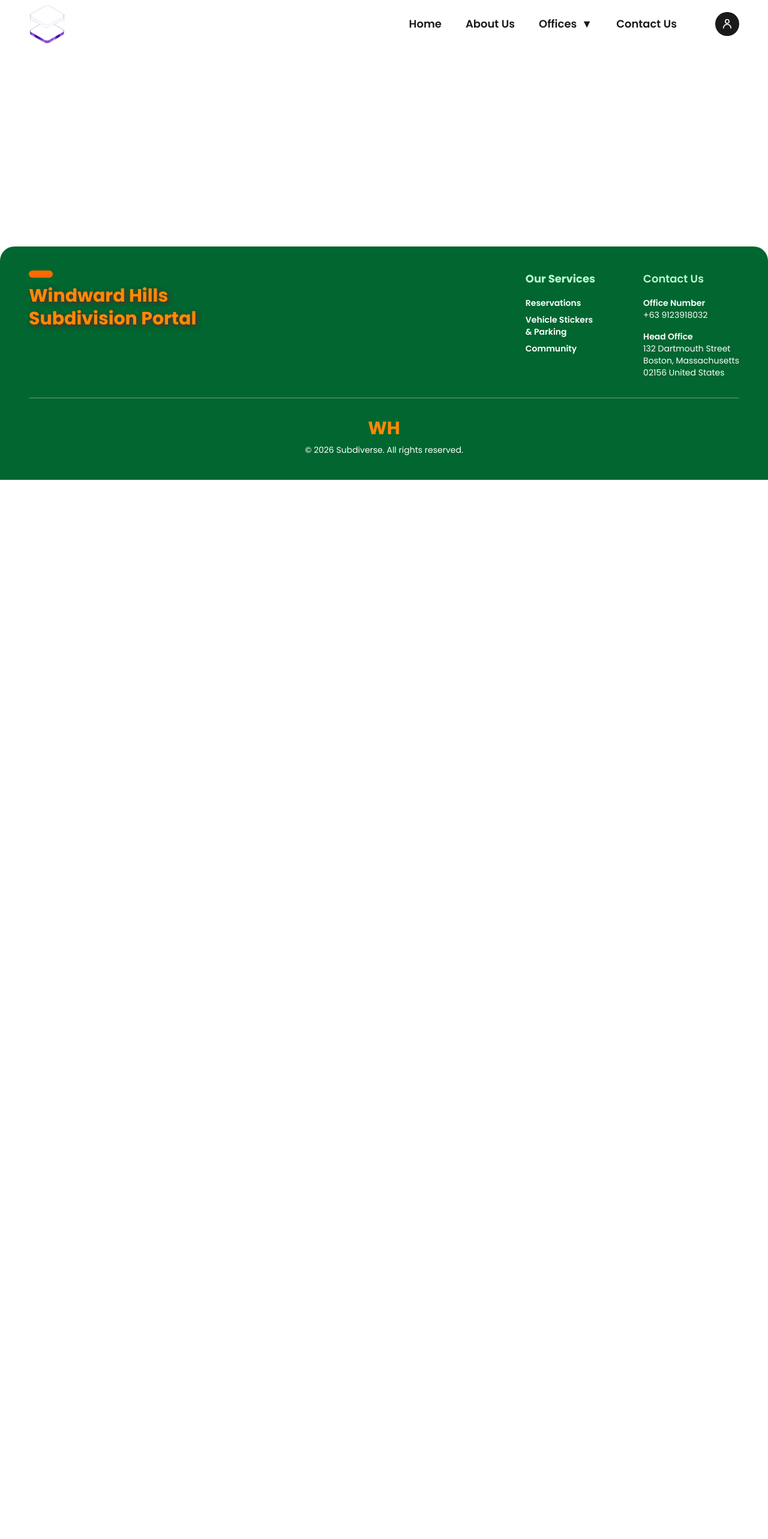
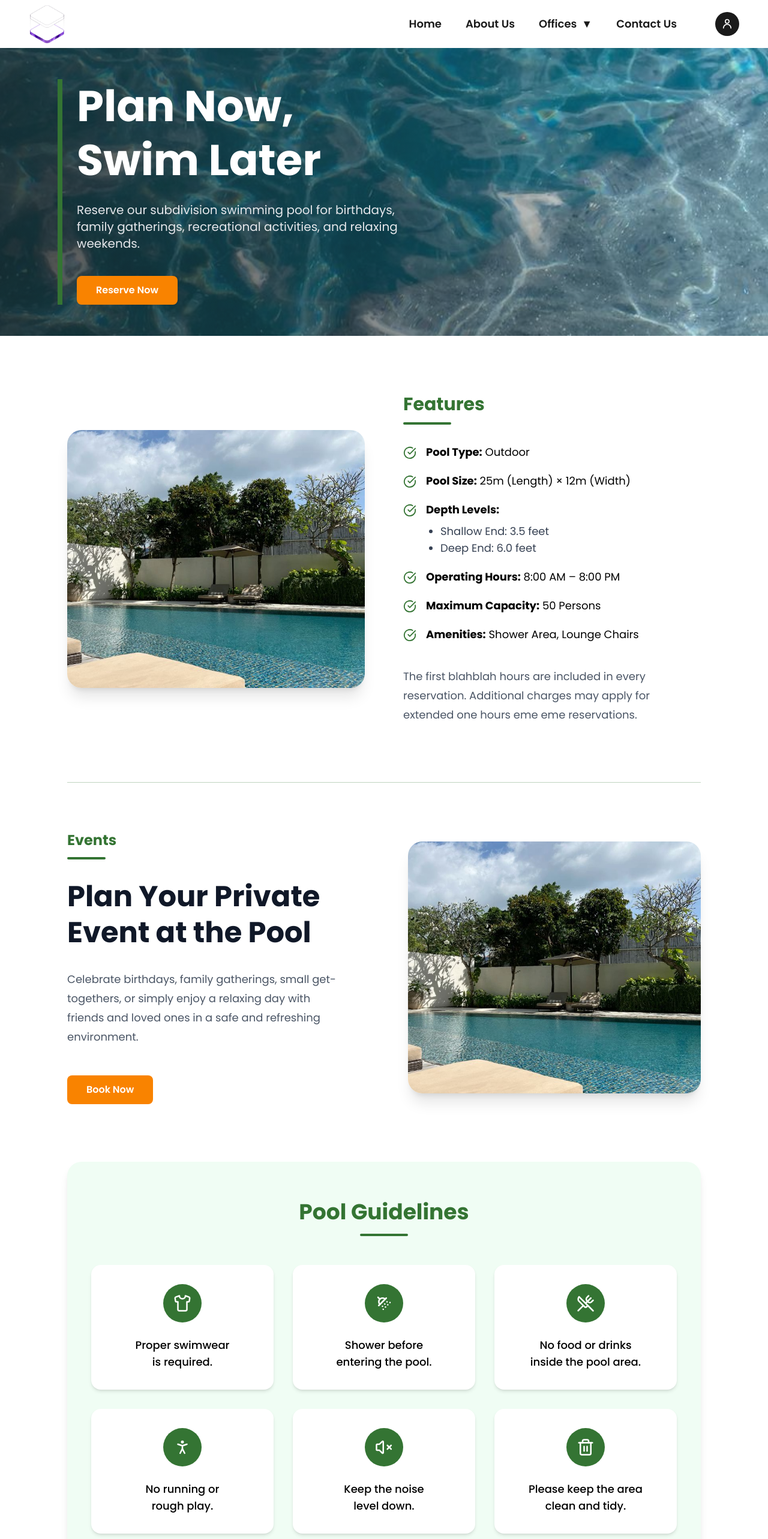
Before and after one commit to FioMartizano/Subdiverse, a React app in the folder frontend/: page /reservation/pool in a window 1280 px wide. Shown: the top 2566 px of the page at 60% size. Before the commit the page ends 800 px from the top, so only its background shows below. Built offline with nearby package versions, Linux system fonts and the light colour scheme; the HTML template or start-up script is replaced by a standard one.

Commit message:
SwimmingPool.jsx then fixed bg sizes

```diff
--- a/frontend/package.json
+++ b/frontend/package.json
@@ -12,6 +12,7 @@
   "dependencies": {
     "@heroicons/react": "^2.2.0",
     "@tailwindcss/vite": "^4.3.1",
+    "lucide-react": "^1.21.0",
     "react": "^19.2.7",
     "react-dom": "^19.2.7",
     "react-icons": "^5.6.0",
--- a/frontend/src/AppRoutes.jsx
+++ b/frontend/src/AppRoutes.jsx
@@ -8,7 +8,7 @@ import AboutUs from "./pages/Guest/AboutUs";
 import ReservationHome from "./pages/Resident/Reservation/ReservationHome";
 import BasketballCourt from "./pages/Resident/Reservation/BasketballCourt";
 import Clubhouse from "./pages/Resident/Reservation/Clubhouse";
-
+import SwimmingPool from "./pages/Resident/Reservation/SwimmingPool";
 /*
 import Contact from "./pages/Guest/Contact";
 import Login from "./pages/Guest/Login";
@@ -70,7 +70,7 @@ function AppRoutes() {
         <Route path="/reservation" element={<ReservationHome />} />
         <Route path="/reservation/court" element={<BasketballCourt />} />
         <Route path="/reservation/clubhouse" element={<Clubhouse />} />
-
+        <Route path="/reservation/pool" element={<SwimmingPool />} />
 
       {/*
       <Route path="/guest_hoa" element={<GuestHOA />} />
--- a/frontend/src/pages/Resident/Reservation/Clubhouse.jsx
+++ b/frontend/src/pages/Resident/Reservation/Clubhouse.jsx
@@ -10,7 +10,7 @@ function Clubhouse() {
 
       <div className="pt-20">
 
-        <section className="relative h-[85vh] bg-cover bg-center flex items-center" style={{ backgroundImage: `url(${clubhouseHome})` }}>
+        <section className="relative h-[60vh] bg-cover bg-center flex items-center" style={{ backgroundImage: `url(${clubhouseHome})` }}>
 
           <div className="absolute inset-0 bg-gradient-to-r from-black/70 via-black/40 to-transparent"></div>
           <div className="ml-10 lg:ml-24 max-w-3xl relative z-10">
--- a/frontend/src/pages/Resident/Reservation/ReservationHome.jsx
+++ b/frontend/src/pages/Resident/Reservation/ReservationHome.jsx
@@ -36,7 +36,7 @@ function ReservationHome() {
 
       {/* HERO SECTION */}
       <div className="pt-20">
-        <section className="h-[85vh] bg-cover bg-center flex items-center relative" style={{ backgroundImage: `url(${reservationImage})` }}>
+        <section className="h-[60vh] bg-cover bg-center flex items-center relative" style={{ backgroundImage: `url(${reservationImage})` }}>
           <div className="absolute inset-0 bg-gradient-to-r from-black/60 via-black/30 to-transparent"></div>
 
           <div className="ml-20 -translate-y-6 max-w-3xl relative z-10">
--- /dev/null
+++ b/frontend/src/pages/Resident/Reservation/SwimmingPool.jsx
@@ -0,0 +1,306 @@
+import { Link } from "react-router-dom";
+import {CircleCheckBig, Shirt, ShowerHead, UtensilsCrossed, PersonStanding, VolumeX, Trash2,} from "lucide-react";
+
+import poolHome from "../../../assets/poolHome.jpg";
+import poolImg from "../../../assets/pool.jpg";
+
+export default function SwimmingPool() {
+  return (
+    <div className="pt-20">
+
+      {/*HERO SECTION*/}
+      <section
+        className="relative h-[60vh] bg-cover bg-center flex items-center"
+        style={{ backgroundImage: `url(${poolHome})` }}
+      >
+        <div className="absolute inset-0 bg-gradient-to-r from-black/75 via-black/50 to-transparent"></div>
+
+        <div className="relative z-10 ml-10 lg:ml-24 max-w-3xl">
+
+          <div className="border-l-[8px] border-[var(--color-primary)] pl-6">
+
+            <h1 className="text-6xl lg:text-7xl font-bold text-white leading-tight">
+              Plan Now,
+              <br />
+              Swim Later
+            </h1>
+
+            <p className="mt-6 text-xl text-gray-200 max-w-xl">
+              Reserve our subdivision swimming pool for birthdays,
+              family gatherings, recreational activities, and relaxing
+              weekends.
+            </p>
+
+            <div className="mt-10">
+              <Link
+                to="/reservation/pool"
+                className="btn-reservation inline-block"
+              >
+                Reserve Now
+              </Link>
+            </div>
+
+          </div>
+
+        </div>
+
+      </section>
+
+      {/*FEATURES - TO EDIT PAAAAAAAAAAAAAAAAAAAAAAAAAAAAAAAA*/}
+      <section className="bg-white py-24 px-8 lg:px-28">
+
+        <div className="grid lg:grid-cols-2 gap-16 items-center">
+
+          <div>
+
+            <img
+              src={poolImg}
+              alt="Swimming Pool"
+              className="rounded-3xl shadow-xl w-full h-[430px] object-cover"
+            />
+
+          </div>
+
+          <div>
+
+            <h3 className="text-[var(--color-primary)] text-3xl font-bold">
+              Features
+            </h3>
+
+            <div className="w-20 h-1 bg-[var(--color-primary)] rounded-full mt-3 mb-8"></div>
+
+            <div className="space-y-5 text-lg">
+
+              <div className="flex items-start gap-4">
+
+                <CircleCheckBig
+                  size={22}
+                  className="text-[var(--color-primary)] mt-1 flex-shrink-0"
+                />
+
+                <p>
+                  <strong>Pool Type:</strong> Outdoor
+                </p>
+
+              </div>
+
+              <div className="flex items-start gap-4">
+
+                <CircleCheckBig
+                  size={22}
+                  className="text-[var(--color-primary)] mt-1 flex-shrink-0"
+                />
+
+                <p>
+                  <strong>Pool Size:</strong> 25m (Length) × 12m (Width)
+                </p>
+
+              </div>
+
+              <div className="flex items-start gap-4">
+
+                <CircleCheckBig
+                  size={22}
+                  className="text-[var(--color-primary)] mt-1 flex-shrink-0"
+                />
+
+                <div>
+
+                  <strong>Depth Levels:</strong>
+
+                  <ul className="list-disc ml-6 mt-2 text-gray-700">
+                    <li>Shallow End: 3.5 feet</li>
+                    <li>Deep End: 6.0 feet</li>
+                  </ul>
+
+                </div>
+
+              </div>
+
+              <div className="flex items-start gap-4">
+
+                <CircleCheckBig
+                  size={22}
+                  className="text-[var(--color-primary)] mt-1 flex-shrink-0"
+                />
+
+                <p>
+                  <strong>Operating Hours:</strong> 8:00 AM – 8:00 PM
+                </p>
+
+              </div>
+
+              <div className="flex items-start gap-4">
+
+                <CircleCheckBig
+                  size={22}
+                  className="text-[var(--color-primary)] mt-1 flex-shrink-0"
+                />
+
+                <p><strong>Maximum Capacity:</strong> 50 Persons</p>
+
+              </div>
+
+              <div className="flex items-start gap-4">
+
+                <CircleCheckBig
+                  size={22}
+                  className="text-[var(--color-primary)] mt-1 flex-shrink-0"
+                />
+
+                <p>
+                  <strong>Amenities:</strong> Shower Area, Lounge Chairs
+                </p>
+
+              </div>
+
+            </div>
+
+            <p className="mt-10 text-gray-600 text-lg leading-8">
+              The first blahblah hours are included in every reservation.
+              Additional charges may apply for extended one hours eme eme reservations.
+            </p>
+          </div>
+        </div>
+      </section>
+
+    {/*TO EDIT mga wording*/}
+      <section className="bg-white px-8 lg:px-28 pb-24">
+
+        <div className="border-t border-[var(--color-primary)]/30 pt-20">
+
+          <div className="grid lg:grid-cols-2 gap-20 items-center">
+
+            <div>
+
+              <h3 className="text-[var(--color-primary)] text-2xl font-bold">
+                Events
+              </h3>
+
+              <div className="w-16 h-1 bg-[var(--color-primary)] rounded-full mt-3 mb-8"></div>
+
+              <h2 className="text-5xl font-bold leading-tight text-gray-900">
+                Plan Your Private
+                <br />
+                Event at the Pool
+              </h2>
+
+              <p className="mt-8 text-lg leading-8 text-gray-600 max-w-md">
+                Celebrate birthdays, family gatherings, small get-togethers,
+                or simply enjoy a relaxing day with friends and loved ones
+                in a safe and refreshing environment.
+              </p>
+
+              <div className="mt-12">
+
+                <Link to="/reservation/pool" className="btn-reservation inline-block">Book Now</Link>
+
+              </div>
+
+            </div>
+
+            <div>
+
+              <img
+                src={poolImg}
+                alt="Pool Event"
+                className="w-full h-[420px] object-cover rounded-3xl shadow-xl"
+              />
+
+            </div>
+
+          </div>
+
+        </div>
+
+      </section>
+
+      {/*POOL GUIDELINES -- pending after interview*/}
+      <section className="px-8 lg:px-28 pb-24">
+
+        <div className="bg-green-50 rounded-3xl shadow-lg py-16 px-10">
+
+          <div className="text-center">
+
+            <h2 className="text-4xl font-bold text-[var(--color-primary)]">
+              Pool Guidelines
+            </h2>
+
+            <div className="w-20 h-1 bg-[var(--color-primary)] rounded-full mx-auto mt-4 mb-12"></div>
+
+          </div>
+
+          <div className="grid md:grid-cols-2 lg:grid-cols-3 gap-8">
+
+            <div className="bg-white rounded-2xl shadow-md p-8 text-center hover:-translate-y-1 transition">
+
+              <div className="w-16 h-16 rounded-full bg-[var(--color-primary)] text-white flex items-center justify-center mx-auto mb-6">
+                <Shirt size={30} />
+              </div>
+
+              <p className="text-lg font-medium">Proper swimwear<br />is required.</p>
+
+            </div>
+
+            <div className="bg-white rounded-2xl shadow-md p-8 text-center hover:-translate-y-1 transition">
+
+              <div className="w-16 h-16 rounded-full bg-[var(--color-primary)] text-white flex items-center justify-center mx-auto mb-6">
+                <ShowerHead size={30} />
+              </div>
+
+              <p className="text-lg font-medium">Shower before<br />entering the pool.</p>
+
+            </div>
+
+            <div className="bg-white rounded-2xl shadow-md p-8 text-center hover:-translate-y-1 transition">
+
+              <div className="w-16 h-16 rounded-full bg-[var(--color-primary)] text-white flex items-center justify-center mx-auto mb-6">
+                <UtensilsCrossed size={30} />
+              </div>
+
+              <p className="text-lg font-medium">No food or drinks<br />inside the pool area.</p>
+
+            </div>
+                <div className="bg-white rounded-2xl shadow-md p-8 text-center hover:-translate-y-1 transition">
+
+              <div className="w-16 h-16 rounded-full bg-[var(--color-primary)] text-white flex items-center justify-center mx-auto mb-6">
+                <PersonStanding size={30} />
+              </div>
+
+              <p className="text-lg font-medium">No running or<br />rough play.</p>
+
+            </div>
+
+            <div className="bg-white rounded-2xl shadow-md p-8 text-center hover:-translate-y-1 transition">
+
+              <div className="w-16 h-16 rounded-full bg-[var(--color-primary)] text-white flex items-center justify-center mx-auto mb-6">
+                <VolumeX size={30} />
+              </div>
+
+              <p className="text-lg font-medium">Keep the noise<br />level down.</p>
+
+            </div>
+
+            <div className="bg-white rounded-2xl shadow-md p-8 text-center hover:-translate-y-1 transition">
+
+              <div className="w-16 h-16 rounded-full bg-[var(--color-primary)] text-white flex items-center justify-center mx-auto mb-6">
+                <Trash2 size={30} />
+              </div>
+
+              <p className="text-lg font-medium">Please keep the area<br />clean and tidy.</p>
+
+            </div>
+
+          </div>
+
+          <p className="text-center text-xl text-gray-700 mt-14">
+            Thank you for helping us keep the pool safe and enjoyable for everyone!
+          </p>
+
+        </div>
+
+      </section>
+
+    </div>
+  );
+}
```
Also changed, not shown: frontend/src/assets/poolHome.jpg (added), 1 other file (tests, documents, lock files or other folders). Lines whose indentation alone changed are shown as unchanged.
